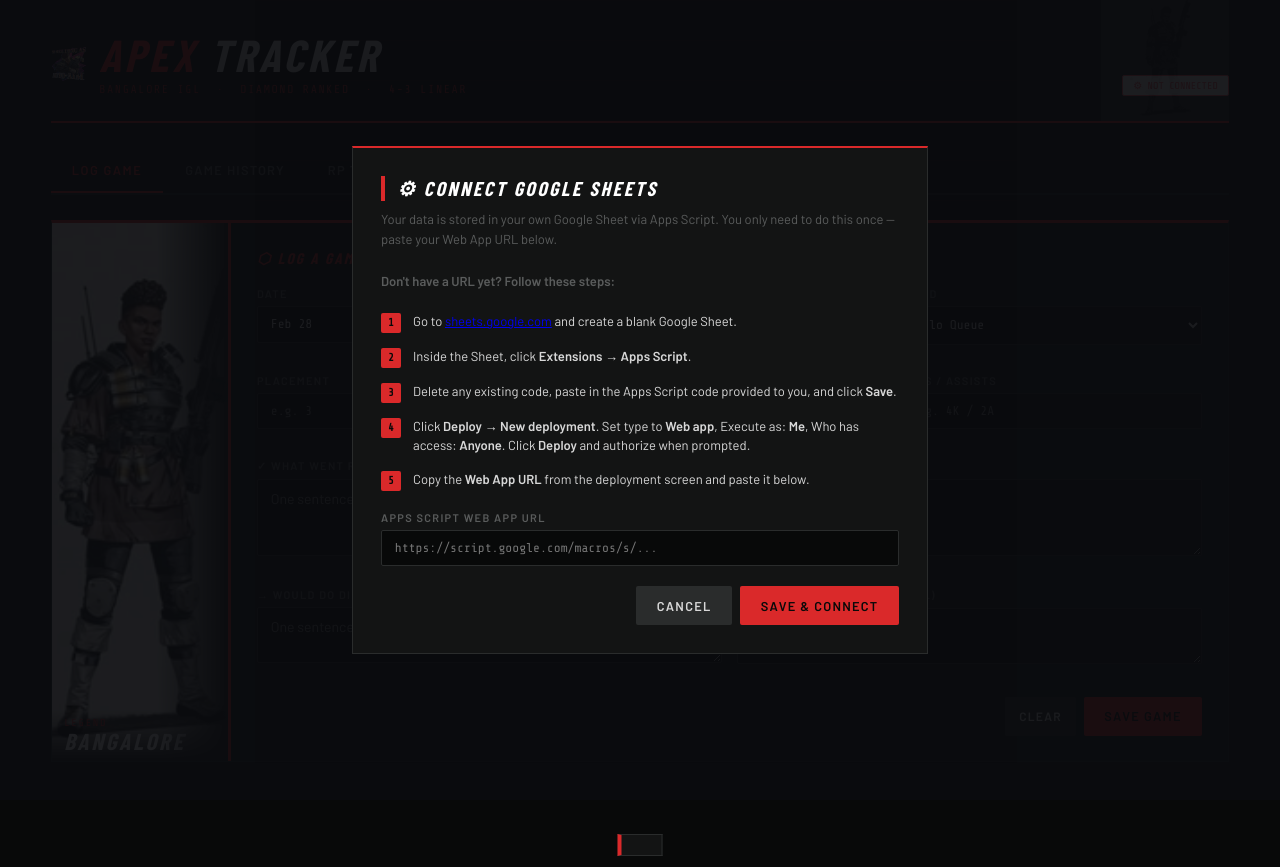
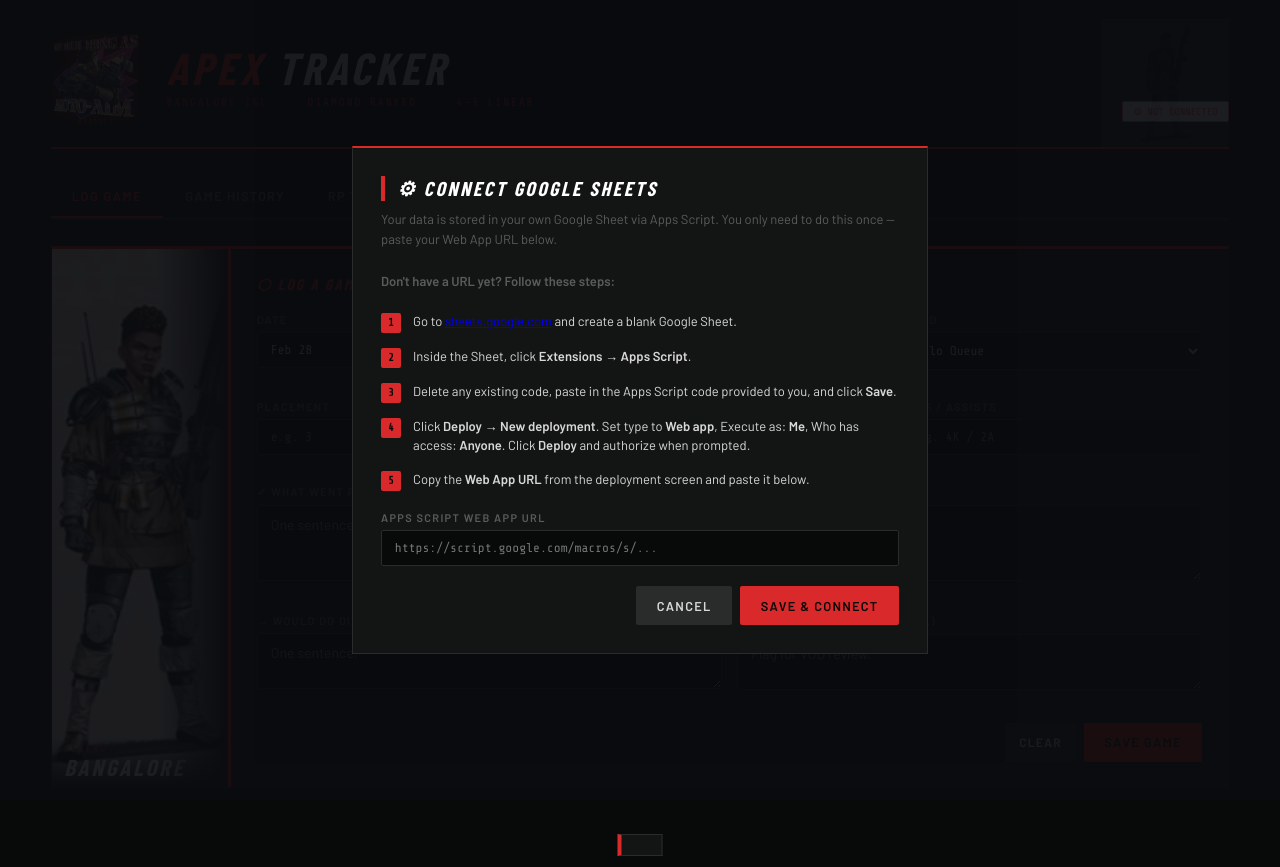
Before and after one commit to texasagsman/apex-improvement-tracker, a plain HTML site: page index.html in a window 1280 px wide. Before the commit the page ends 842 px from the top, so only its background shows below. Drawn offline with nearby package versions, Linux system fonts and the light colour scheme; a web font is replaced by a local one.

Commit message:
Update index.html

```diff
--- a/index.html
+++ b/index.html
@@ -771,8 +771,13 @@
 
   <div class="header" style="position:relative;overflow:hidden;">
     <div class="header-left">
-      <div style="display:flex;align-items:center;gap:12px;">
-        <img src="./Bangalore_Icon.jpg" class="legend-icon" style="width:36px;height:36px;opacity:0.9;" alt="Bangalore">
+      <div style="display:flex;align-items:center;gap:clamp(14px,2vw,28px);">
+        <div style="position:relative;flex-shrink:0;">
+          <img src="./Bangalore_Icon.jpg"
+            style="width:clamp(64px,7vw,110px);height:clamp(64px,7vw,110px);object-fit:contain;display:block;opacity:0.95;filter:drop-shadow(0 0 8px rgba(218,41,42,0.5));"
+            alt="Bangalore Icon">
+          <div style="position:absolute;bottom:-4px;left:0;right:0;text-align:center;font-family:var(--font-mono);font-size:clamp(7px,0.6vw,9px);letter-spacing:0.14em;color:var(--accent);text-transform:uppercase;opacity:0.8;">Assault</div>
+        </div>
         <div>
           <div class="logo"><span>Apex</span> Tracker</div>
           <div class="header-sub">Bangalore IGL &nbsp;·&nbsp; Diamond Ranked &nbsp;·&nbsp; 4-3 Linear</div>
```
